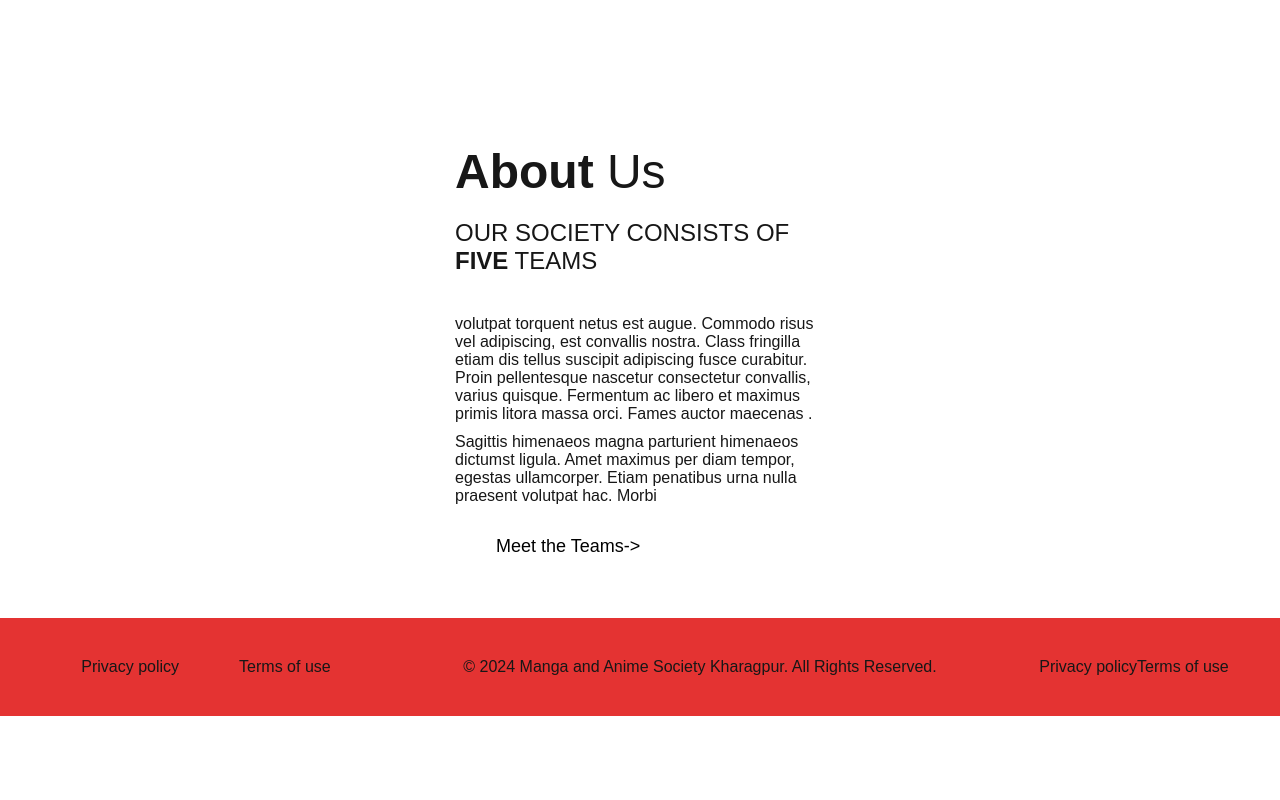
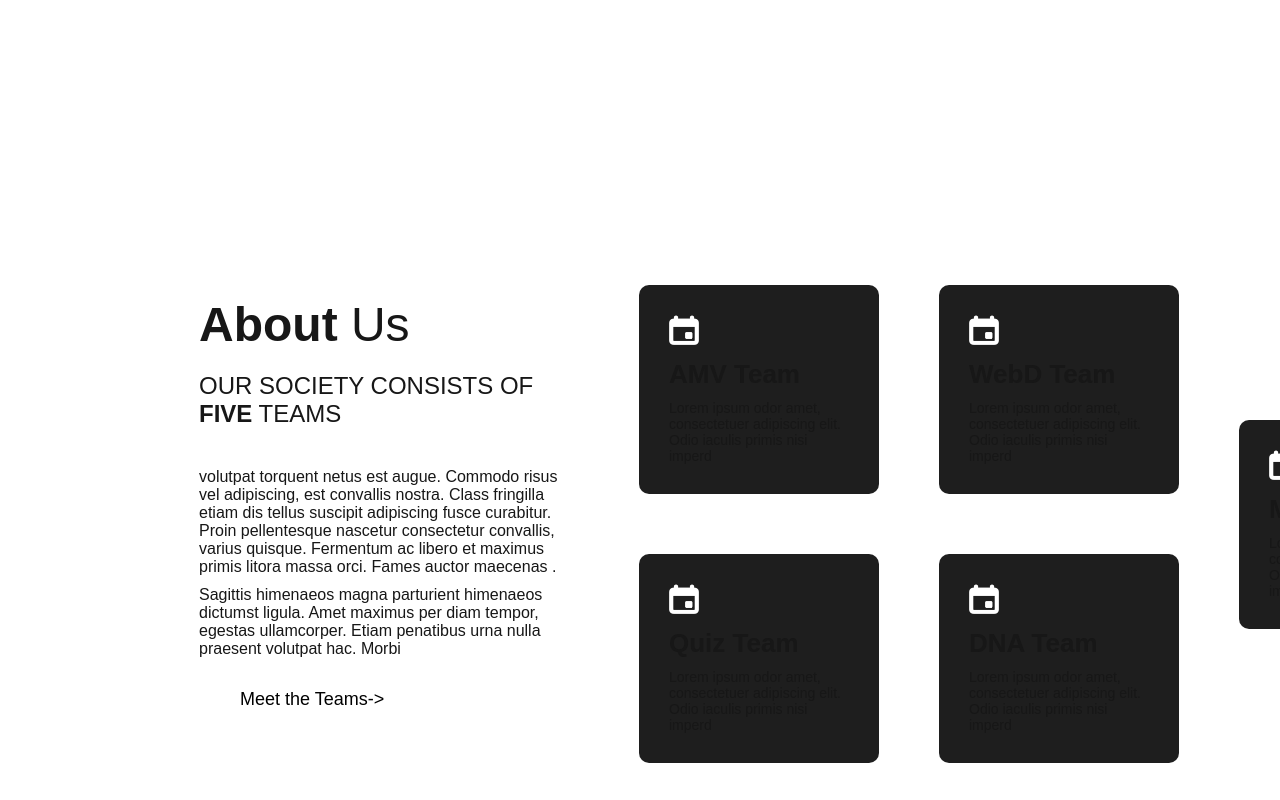
Before and after one commit to uday-kalyan-s/mask-landing, a Next.js app: page / in a window 1280 px wide. Shown: the part 3180-3980 px from the top of the page. Before the commit the page ends 3896 px from the top, so only its background shows below. Built offline with nearby package versions, Linux system fonts and the light colour scheme.

Commit message:
finished landing v1

```diff
--- a/components/Base/AboutUs.js
+++ b/components/Base/AboutUs.js
@@ -1,7 +1,30 @@
 import Styles from '@/styles/AboutUs.module.css'
+import Image from 'next/image'
+
 
 const AboutUs = () => {
-
+    const teams = [
+        {
+            name: "AMV Team",
+            details: "Lorem ipsum odor amet, consectetuer adipiscing elit. Odio iaculis primis nisi imperd"
+        },
+        {
+            name: "Quiz Team",
+            details: "Lorem ipsum odor amet, consectetuer adipiscing elit. Odio iaculis primis nisi imperd"
+        },
+        {
+            name: "WebD Team",
+            details: "Lorem ipsum odor amet, consectetuer adipiscing elit. Odio iaculis primis nisi imperd"
+        },
+        {
+            name: "DNA Team",
+            details: "Lorem ipsum odor amet, consectetuer adipiscing elit. Odio iaculis primis nisi imperd"
+        },
+        {
+            name: "MN Team",
+            details: "Lorem ipsum odor amet, consectetuer adipiscing elit. Odio iaculis primis nisi imperd"
+        }
+    ]
     return (
         <div className={Styles.main}>
             <div className={Styles.left}>
@@ -12,7 +35,18 @@ const AboutUs = () => {
                 <button className={Styles.button}><span className='leftbt'>Meet the Teams</span><span>{'->'}</span></button>
             </div>
             <div className={Styles.right}>
-
+                {teams.map(team => (
+                    <div className={Styles.card}>
+                        <Image
+                            src="/images/calicon.png"
+                            height={30}
+                            width={30}
+                            alt='team icon'
+                        />
+                        <div className={Styles.cardtitle}>{team["name"]}</div>
+                        <div className={Styles.cardcontent}>{team["details"]}</div>
+                    </div>
+                ))}
             </div>
         </div>
     )
--- a/styles/AboutUs.module.css
+++ b/styles/AboutUs.module.css
@@ -1,5 +1,6 @@
 .main {
     display: flex;
+    align-items: center;
     justify-content: center;
 }
 
@@ -38,3 +39,62 @@
 .para {
     margin: 10px 0;
 }
+
+.right {
+    display: flex;
+    flex-direction: column;
+    height: 800px;
+    width: 40%;
+    flex-wrap: wrap;
+    justify-content: center;
+    align-items: center;
+}
+
+.card {
+    padding: 20px;
+    width: 30vh;
+    background-color: #1E1E1E;
+    margin: 30px;
+    padding: 30px;
+    border-radius: 10px;
+    box-shadow: 10px;
+}
+
+@keyframes hoveron {
+    from {
+        background-color: #1E1E1E;
+    }
+    to {
+        background-color: var(--maskred);
+    }
+}
+
+@keyframes hoveroff {
+    from {
+        background-color: var(--maskred);
+    }
+    to {
+        background-color: #1E1E1E;
+    }
+}
+
+.card:hover {
+    animation: hoveron;
+    animation-duration: 0.3s;
+    background-color: var(--maskred);
+}
+
+.card:not(:hover) {
+    animation: hoveroff;
+    animation-duration: 0.3s;
+}
+
+.cardtitle {
+    font-size: 26px;
+    font-weight: 700;
+    padding: 10px 0;
+}
+
+.cardcontent {
+    font-size: 14px;
+}
```
